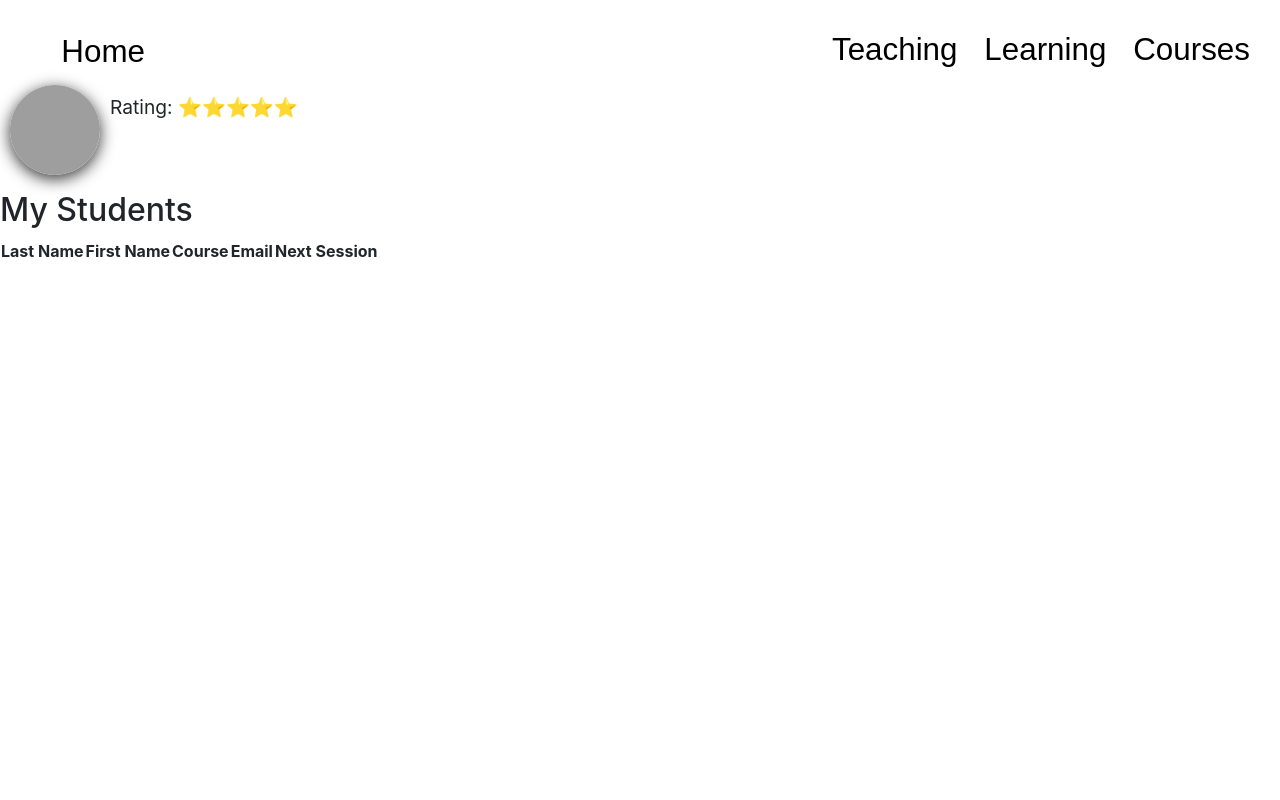
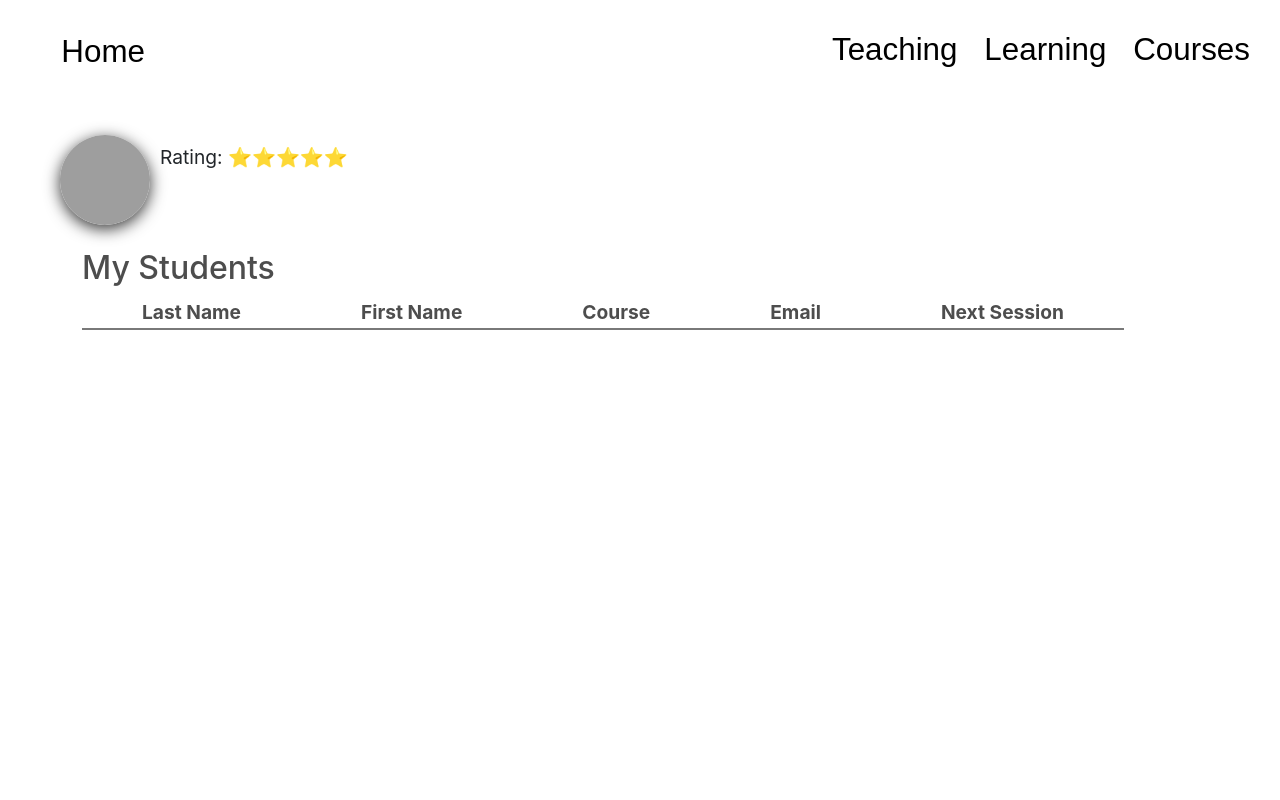
Before and after one commit to wangscs/rethinq-ui, a React (Create React App) app: page /teaching in a window 1280 px wide. Shown: the top 800 px of the page. Built offline with nearby package versions, Linux system fonts and the light colour scheme; grey boxes are pictures that could not be loaded; a web font is replaced by a local one.

Commit message:
Added table styling for teaching page

```diff
--- /dev/null
+++ b/src/css/teaching.css
@@ -0,0 +1,34 @@
+
+.teachingPage {
+    margin-top: 50px;
+    margin-left: 50px;
+    margin-right: 50px;
+}
+
+.myStudents-table {
+    border-collapse: collapse;
+    color: rgb(77, 77, 77);
+    /* max-width: 1000px; */
+    min-width: 100%;
+    padding: 0.5rem 2rem;
+    margin: 0;
+    text-align: left;
+}
+
+.myStudents-table th {
+    font-size: larger;
+    padding: 2px 60px;
+    border-bottom: 2px solid rgb(121, 121, 121);
+}
+
+.myStudents-table td {
+    padding: 10px 60px;
+}
+
+.myStudents-table tr {
+    border-bottom: 1px solid #dddddd;
+}
+
+.myStudents-table tr:nth-of-type(even) {
+    background-color: #f3f3f3;
+}
--- a/src/index.css
+++ b/src/index.css
@@ -121,6 +121,7 @@ footer p {
 .profile {
   border-radius: 2em;
   box-shadow: 0 5px 10px 0 rgba(0, 0, 0, 0.2);
+  color: rgb(77, 77, 77);
   left: 50%;
   max-width: 1000px;
   min-width: 800px;
--- a/src/index.js
+++ b/src/index.js
@@ -5,6 +5,7 @@ import App from "./App";
 import "./css/homepage.css";
 import "./css/explore.css";
 import "./css/coursecard.css";
+import "./css/teaching.css";
 import { ContextProvider } from "./context/UserContext";
 
 ReactDOM.render(
```
